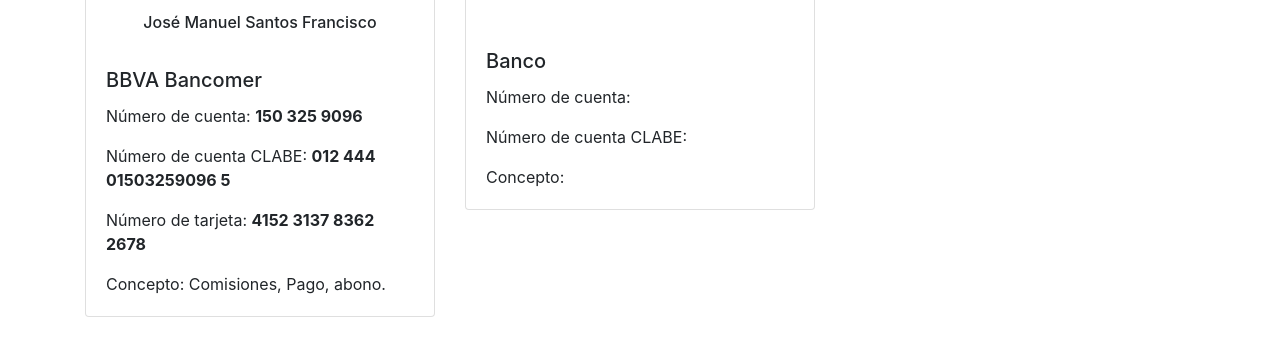
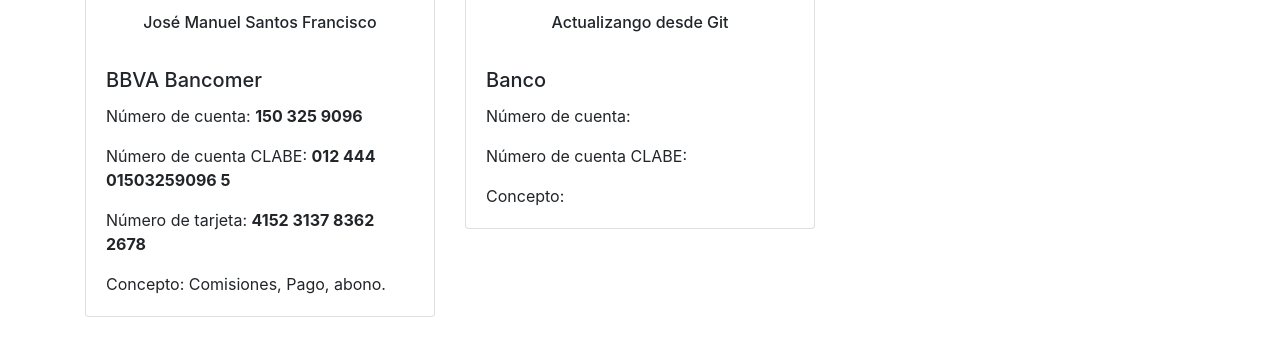
Before and after one commit to Anton01011/Cards, a plain HTML site: page index.html in a window 1280 px wide. Shown: the part 1053-1394 px from the top of the page. Drawn offline with nearby package versions, Linux system fonts and the light colour scheme; some packages are replaced by stand-ins of ours; a script that the page names is missing.

Commit message:
03 commit

```diff
--- a/index.html
+++ b/index.html
@@ -244,7 +244,7 @@
                         <img src="/img/banco_bancomer.png" alt="Logo Banco Azteca">
                     </div>
                     <div class="beneficiary-name p-3">
-                        <h6 class="m-0 text-center"></h6>
+                        <h6 class="m-0 text-center">Actualizango desde Git</h6>
                     </div>
 <!--                     <img src="" class="card-img-top" alt="Imagen Tarjeta 2">
  -->                    <div class="card-body">
```
